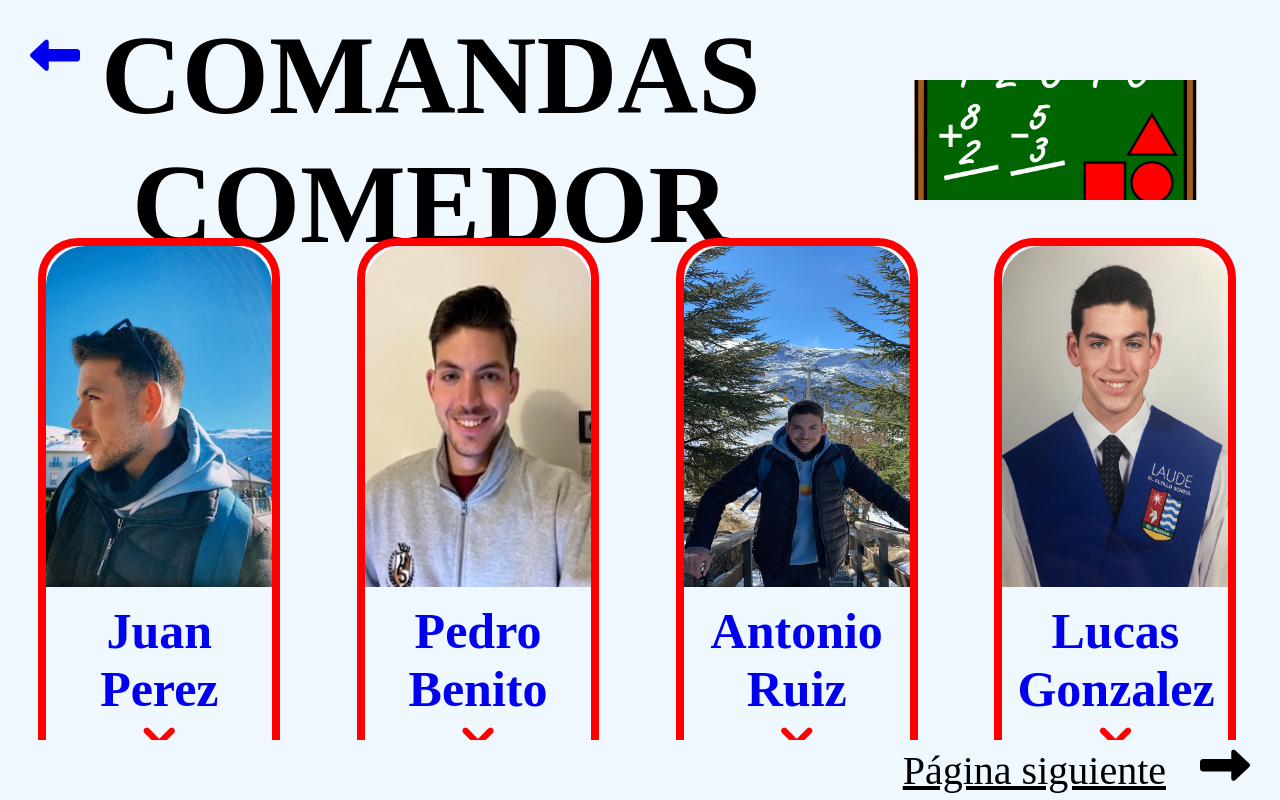
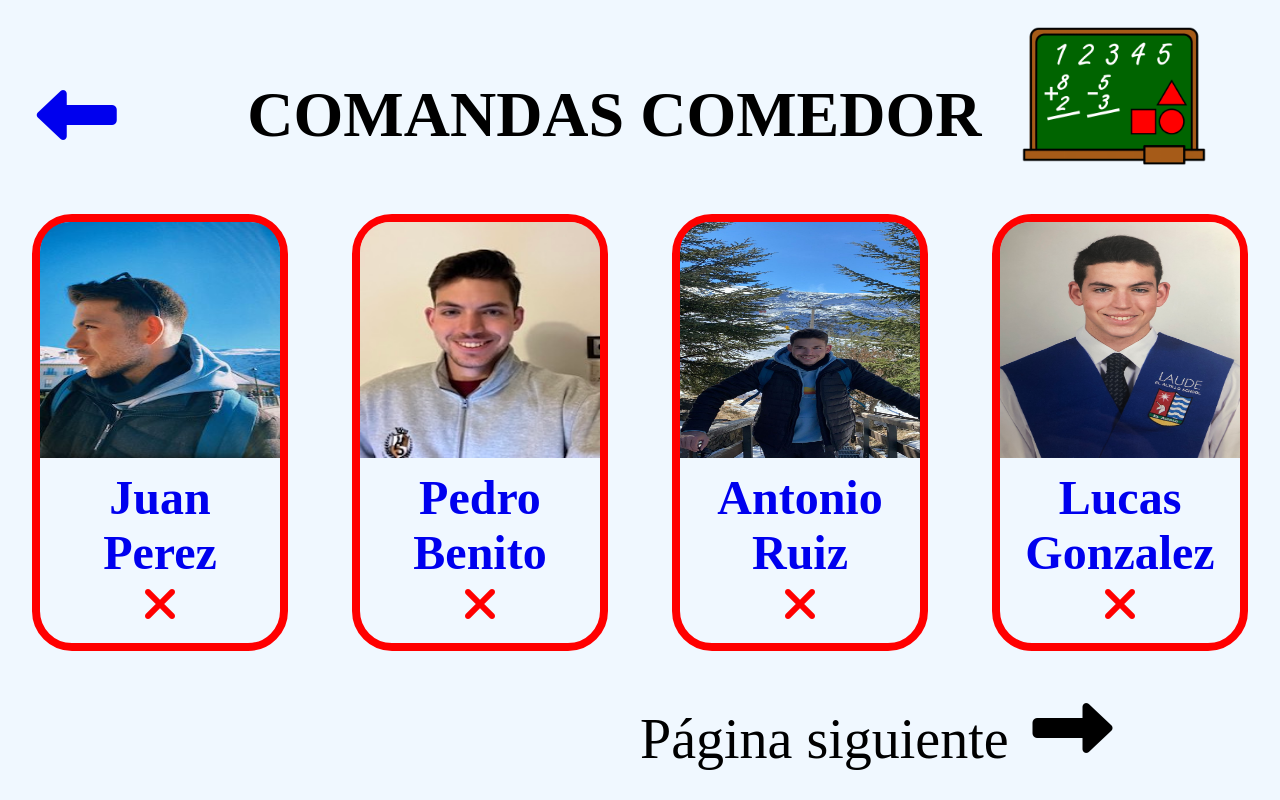
Before and after one commit to albertollamas-GII/DGP, a Django app: page /comedor/ in a window 1280 px wide. Run offline with Django 3.2, Linux system fonts and the light colour scheme; data comes from the database, SQL or seed files in the repository; some libraries are stand-ins or nearby versions.

Commit message:
DPG actualización de la vista de 'ComandasGeneral'

```diff
--- a/static/comandaGeneral.css
+++ b/static/comandaGeneral.css
@@ -1,27 +1,32 @@
-.cabecera {
-    display: flex;
-    align-items: center;
-    text-align: center;
-    height: 15%;
+html, body {
+    height: 100%;
+    width: 100%;
+    padding: 0%;
+    margin: 0%;
+}
+
+body {
+    background-color:aliceblue;
+    font-family: 'Letters for Learners', 'Little Days';
+}
+
+
+
+.contenedor-icono {
+    width: 100%;
+}
+
+.contenedor-icono i {
+    font-size: 5em;
 }
 
 h1 {
     font-size: 4em;
     width: 100%;
-    align-items: center;
+    padding-left: 5%;
+    margin: none;
 }
 
-
-.contenedor-icono {
-    width: 100%;
-    height: 5%;
-}
-
-.contenedor-icono i {
-    font-size: 4em;
-    padding-left: 30px;
-    padding-top: 30px;
-}
 
 .imagenCentral {
     width: 40%;
@@ -30,78 +35,120 @@ h1 {
 }
 
 .imagenCentral img {
-    width: 100%;
-    height: 100%;
+    width: 200%;
     object-fit: cover;
 }
 
+.desc {
+    text-align: center;
+    font-size: 3em;
+    padding: 5%;
+}
+
+.contenedor-icono2 {
+    height: 7.5%;
+    width: 100%;
+    display: flex;
+}
+
+.contenedor-icono2 i {
+    font-size: 5em;
+    padding-right: 30px;
+    padding-left: 20px;
+    padding-top: 10%;
+}
 
 @media screen and (min-height: 1080px) {
+    .cabecera {
+    display: grid;
+    grid-template-columns: 12% 66% 25%;
+    text-align: center;
+    align-items: center;
+    }
     .section {
         width: 100%;
         height: 75%;
         display: flex;
+        flex-wrap: wrap;
     }
     .imagen {
         height: 45%;
-        width: 45%;
-        padding-left: 3%;
-        padding-right: 3%;
+        width: 33%;
+        padding-left: 8%;
+        padding-right: 8%;
         padding-top: 3%;
 
     }
     .imagen img {
         width: 100%;
         height: 70%;
-        border-radius: 40px;
+        border-radius: 40px 40px 0 0;
     }
+
 }
 @media screen and (min-width: 1080px) {
+    .cabecera {
+        display: grid;
+        grid-template-columns: 12% 60% 30%;
+        text-align: center;
+        height: 22%;
+        align-items: center;
+    }
+    .imagenCentral {
+        width: 25%;
+        padding-left: 25%;
+    }
     .section {
         width: 100%;
-        height: 75%;
+        height: 60%;
         display: flex;
-        overflow: auto;
+        flex-wrap: wrap;
+        overflow: hidden;
     }
     .imagen {
-        height: 90%;
-        width: 25%;
-        padding-left: 3%;
-        padding-right: 3%;
+        height: 70%;
+        width: 20%;
+        padding-left: 2.5%;
+        padding-right: 2.5%;
         padding-top: 3%;
     }
     .imagen img {
-
         width: 100%;
         height: 70%;
-        border-radius: 40px;
+        border-radius: 30px 30px 0 0;
     }
+    .desc {
+        min-height: 48%;
+    }
+    .contenedor-icono2 {
+        width: 100%;
+        display: flex;
+    }
+    h1 {
+        padding-left: 10%;
+    }
+    .contenedor-icono2 i {
+        padding-top: 5%;
+    }
+
 }
 
-
-.redImg img {
-    border: 8px solid red;
+.section a:link {
+    text-decoration: none;
 }
 
-.greenImg img {
-    border: 8px solid green;
+.section a:visited {
+    color: black;
 }
 
-.desc {
-    padding: 15px;
-    text-align: center;
-    font-size: 2em;
+.redImg {
+    border: 8px solid red;
+    border-radius: 40px;
 }
 
-.contenedor-icono2 {
-    width: 100%;
-    height: 5%;
-}
-
-.contenedor-icono2 i {
-    float: right;
-    font-size: 4em;
-    padding-right: 30px;
+.greenImg {
+    border: 8px solid green;
+    border-radius: 40px;
 }
 
 .greenIcon {
@@ -111,3 +158,16 @@ h1 {
 .redIcon {
     color: red;
 }
+
+.contenedor-icono2 span {
+    font-size: 3.5em;
+    padding-left: 0%;
+}
+
+.previous {
+    width: 55%;
+}
+
+.next {
+    width: 55%;
+}
--- a/todoApp/templates/todoApp/comandaGeneral.html
+++ b/todoApp/templates/todoApp/comandaGeneral.html
@@ -1,173 +1,26 @@
 <style>
-	html, body {
-        height: 100%;
-        width: 100%;
-        padding: 0%;
-        margin: 0%;
-    }
 
-    body {
-		background-color:aliceblue;
-		font-family: 'Letters for Learners', 'Little Days';
-	}
-
-	.cabecera {
-		display: flex;
-		align-items: center;
-		text-align: center;
-        height: 15%;
-	}
-
-	h1 {
-		font-size: 7em;
-		width: 100%;
-		align-items: center;
-        padding-left: 30px;
-	}
-
-
-    .imagenCentral {
-        width: 40%;
-        height: 100%;
-        padding: 5%;
-    }
-
-    .imagenCentral img {
-        width: 100%;
-        height: 100%;
-        object-fit: cover;
-    }
-
-
-    @media screen and (min-height: 1080px) {
-        .section {
-            width: 100%;
-            height: 67.5%;
-            display: flex;
-            flex-wrap: wrap;
-        }
-        .imagen {
-            height: 45%;
-            width: 33%;
-            padding-left: 8%;
-            padding-right: 8%;
-            padding-top: 3%;
-
-        }
-        .imagen img {
-            width: 100%;
-            height: 70%;
-            border-radius: 40px 40px 0 0;
-        }
-    }
-    @media screen and (min-width: 1080px) {
-        .section {
-            width: 100%;
-            height: 67.5%;
-            display: flex;
-            flex-wrap: wrap;
-            overflow: hidden;
-        }
-        .imagen {
-            height: 90%;
-            width: 18.9%;
-            padding-left: 3%;
-            padding-right: 3%;
-            padding-top: 3%;
-        }
-        .imagen img {
-
-            width: 100%;
-            height: 70%;
-            border-radius: 40px 40px 0 0;
-        }
-    }
-
-    .section a:link {
-        text-decoration: none;
-    }
-
-    .section a:visited {
-        color: black;
-    }
-
-    .redImg {
-        border: 8px solid red;
-        border-radius: 40px;
-    }
-
-    .greenImg {
-        border: 8px solid green;
-        border-radius: 40px;
-    }
-
-    .desc {
-        padding: 15px;
-        text-align: center;
-        font-size: 50px;
-    }
-
-    .greenIcon {
-        color: green;
-    }
-
-    .redIcon {
-        color: red;
-    }
-
-    .contenedor-icono {
-        height: 10%;
-        width: 100%;
-    }
-
-    .contenedor-icono i {
-        font-size: 50px;
-        padding-left: 30px;
-        padding-top: 30px;
-    }
-
-    .contenedor-icono2 {
-        height: 7.5%;
-        width: 100%;
-        display: flex;
-    }
-
-    .contenedor-icono2 i {
-        font-size: 50px;
-        padding-right: 30px;
-        padding-left: 30px;
-    }
-
-    .contenedor-icono2 span {
-        font-size: 40px;
-    }
-
-    .previous {
-        width: 50%;
-    }
-
-    .next {
-        width: 50%;
-        text-align: right;
-    }
 </style>
 
 <head>
+    {%load static%}
+    <link rel="stylesheet" href="{% static 'comandaGeneral.css' %}">
     <script src="https://kit.fontawesome.com/5a852abedd.js" crossorigin="anonymous"></script>
-    {% load static %}
     <link rel="icon" type="image/x-icon" href='{% static "agenda.jpg" %}'>
     <title>APNE</title>
 </head>
 
 <body>
 
-<div class = "contenedor-icono">
-    {% load static %}
-    <a href="{% url 'index' %}" ><i class="fa-solid fa-left-long"></i></a>
-</div>
+
 
 
 <div class = "cabecera">
+    <div class = "contenedor-icono">
+        {% load static %}
+        <a href="{% url 'index' %}" ><i class="fa-solid fa-left-long"></i></a>
+    </div>
+
 	<h1><b>COMANDAS COMEDOR </b></h1>
 
     <div class = "imagenCentral">
@@ -215,13 +68,13 @@
     <div class = "previous">
         <div class = "contenido" id ="paginaAnterior" onclick="previousPage()">
             <i class="fa-solid fa-left-long"></i>
-            <span><u>Página anterior</u></span>
+            <span>Página anterior</span>
         </div>
     </div>
 
     <div class = "next">
         <div class = "contenido" id = "paginaSiguiente" onclick="nextPage()">
-            <span><u>Página siguiente</u></span>
+            <span>Página siguiente</span>
             <i class="fa-solid fa-right-long"></i>
         </div>
     </div>
```
